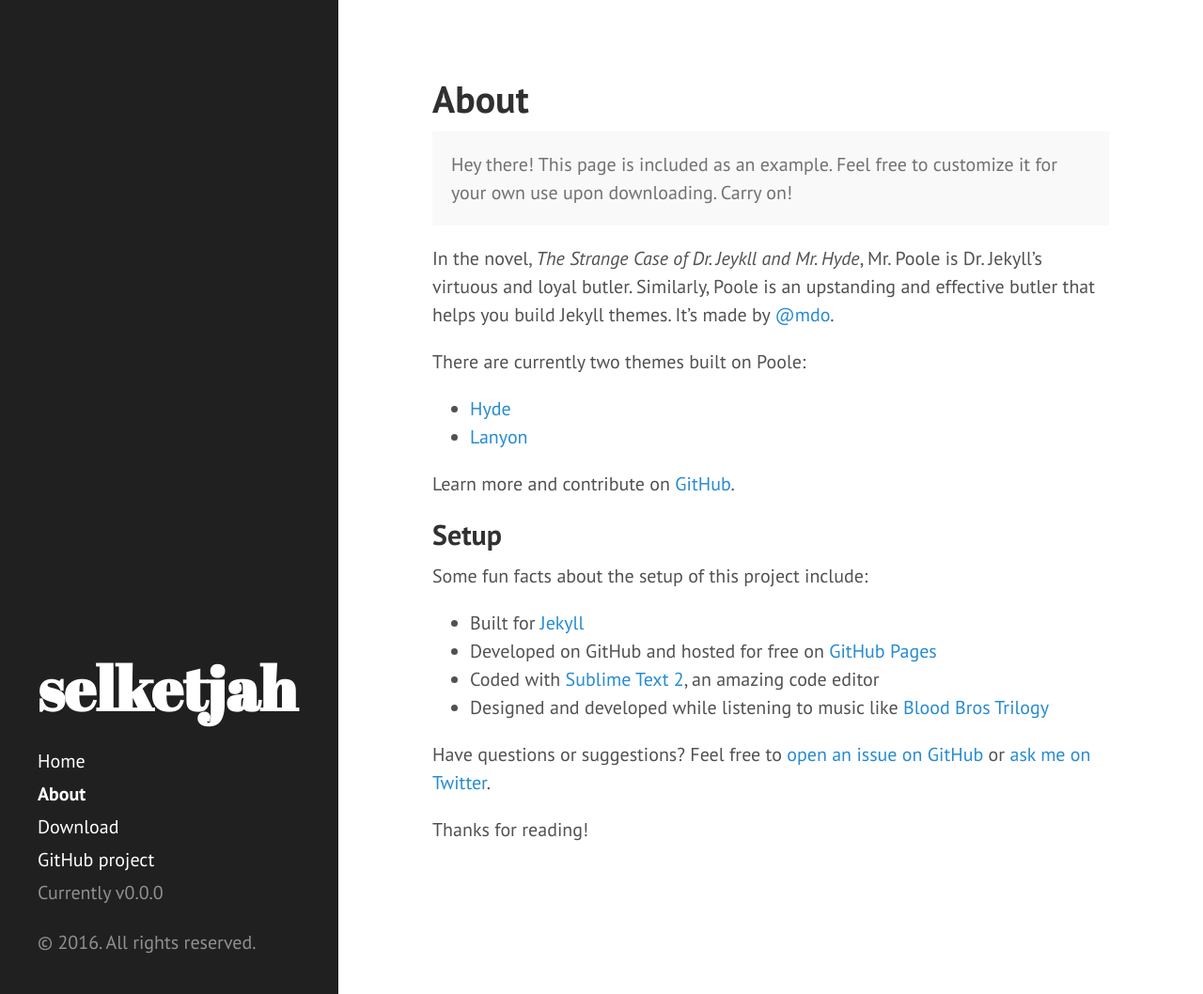
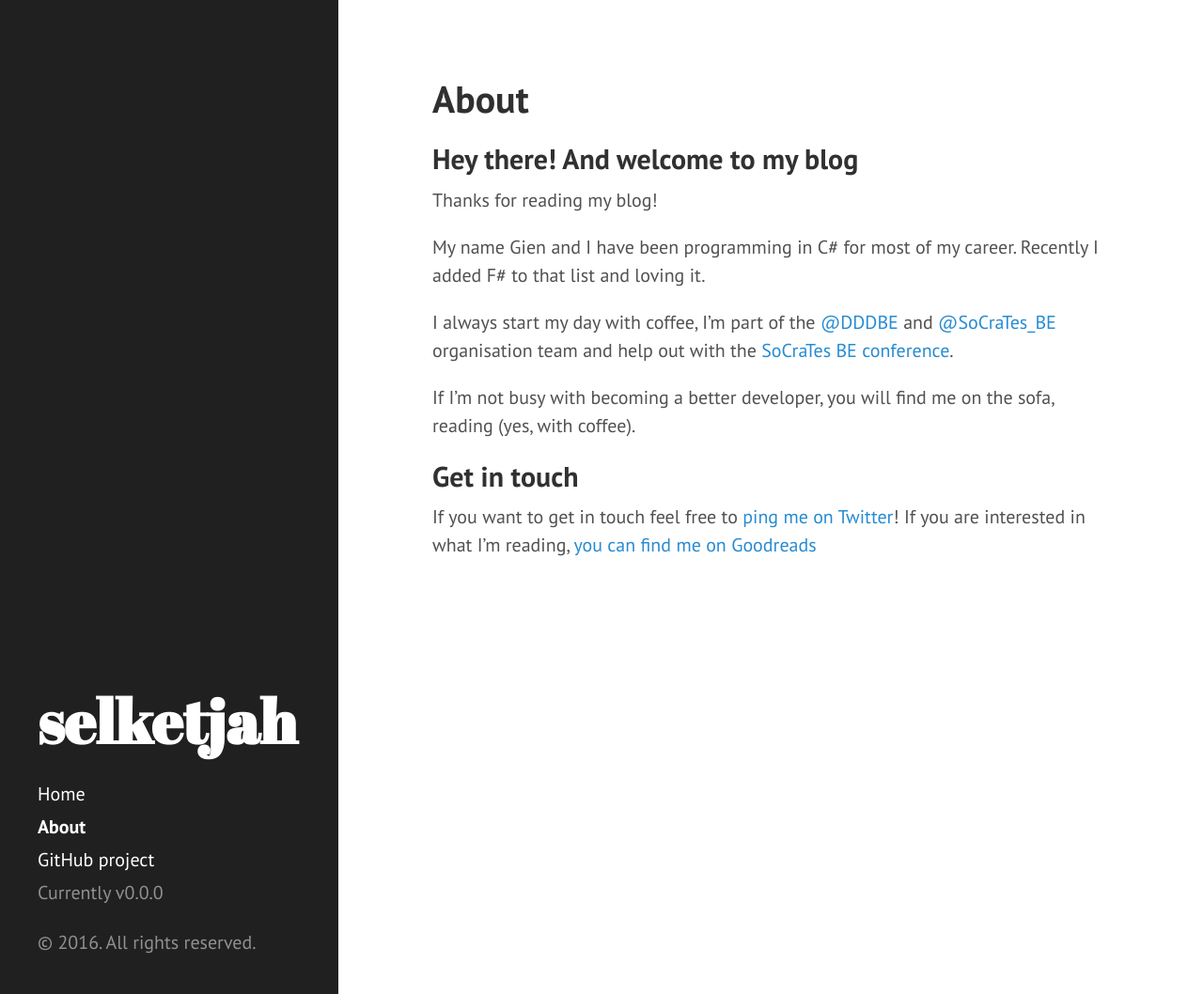
Before and after one commit to selketjah/selketjah.github.io, a Jekyll site: the page built from about.md, in a window 1280 px wide and 1058 px high. Shown: the whole window at 94% size. Built offline with Jekyll 4.4.1, drawn with Linux system fonts in a browser that asks for light colours; Markdown is read by kramdown in place of the engine named in the settings.

Commit message:
added about

```diff
--- a/_includes/sidebar.html
+++ b/_includes/sidebar.html
@@ -26,7 +26,6 @@
         {% endif %}
       {% endfor %}
 
-      <a class="sidebar-nav-item" href="{{ site.github.repo }}/archive/v{{ site.version }}.zip">Download</a>
       <a class="sidebar-nav-item" href="{{ site.github.repo }}">GitHub project</a>
       <span class="sidebar-nav-item">Currently v{{ site.version }}</span>
     </nav>
--- a/about.md
+++ b/about.md
@@ -3,28 +3,20 @@ layout: page
 title: About
 ---
 
-<p class="message">
-  Hey there! This page is included as an example. Feel free to customize it for your own use upon downloading. Carry on!
-</p>
 
-In the novel, *The Strange Case of Dr. Jeykll and Mr. Hyde*, Mr. Poole is Dr. Jekyll's virtuous and loyal butler. Similarly, Poole is an upstanding and effective butler that helps you build Jekyll themes. It's made by [@mdo](https://twitter.com/mdo).
+##  Hey there! And welcome to my blog
 
-There are currently two themes built on Poole:
+Thanks for reading my blog!
 
-* [Hyde](http://hyde.getpoole.com)
-* [Lanyon](http://lanyon.getpoole.com)
+My name Gien and I have been programming in C# for most of my career. Recently I added F# to that list and loving it.
 
-Learn more and contribute on [GitHub](https://github.com/poole).
+I always start my day with coffee, I'm part of the [@DDDBE](http://www.meetup.com/dddbelgium/) and [@SoCraTes_BE](http://www.meetup.com/socratesbe/) organisation team
+and help out with the [SoCraTes BE conference](http://www.socratesbe.org/).
 
-## Setup
+If I'm not busy with becoming a better developer, you will find me on the sofa, reading (yes, with coffee).
 
-Some fun facts about the setup of this project include:
 
-* Built for [Jekyll](http://jekyllrb.com)
-* Developed on GitHub and hosted for free on [GitHub Pages](https://pages.github.com)
-* Coded with [Sublime Text 2](http://sublimetext.com), an amazing code editor
-* Designed and developed while listening to music like [Blood Bros Trilogy](https://soundcloud.com/maddecent/sets/blood-bros-series)
+## Get in touch
 
-Have questions or suggestions? Feel free to [open an issue on GitHub](https://github.com/poole/issues/new) or [ask me on Twitter](https://twitter.com/mdo).
-
-Thanks for reading!
+If you want to get in touch feel free to [ping me on Twitter](https://twitter.com/selketjah)!
+If you are interested in what I'm reading, [you can find me on Goodreads](https://www.goodreads.com/selketjah)
```
